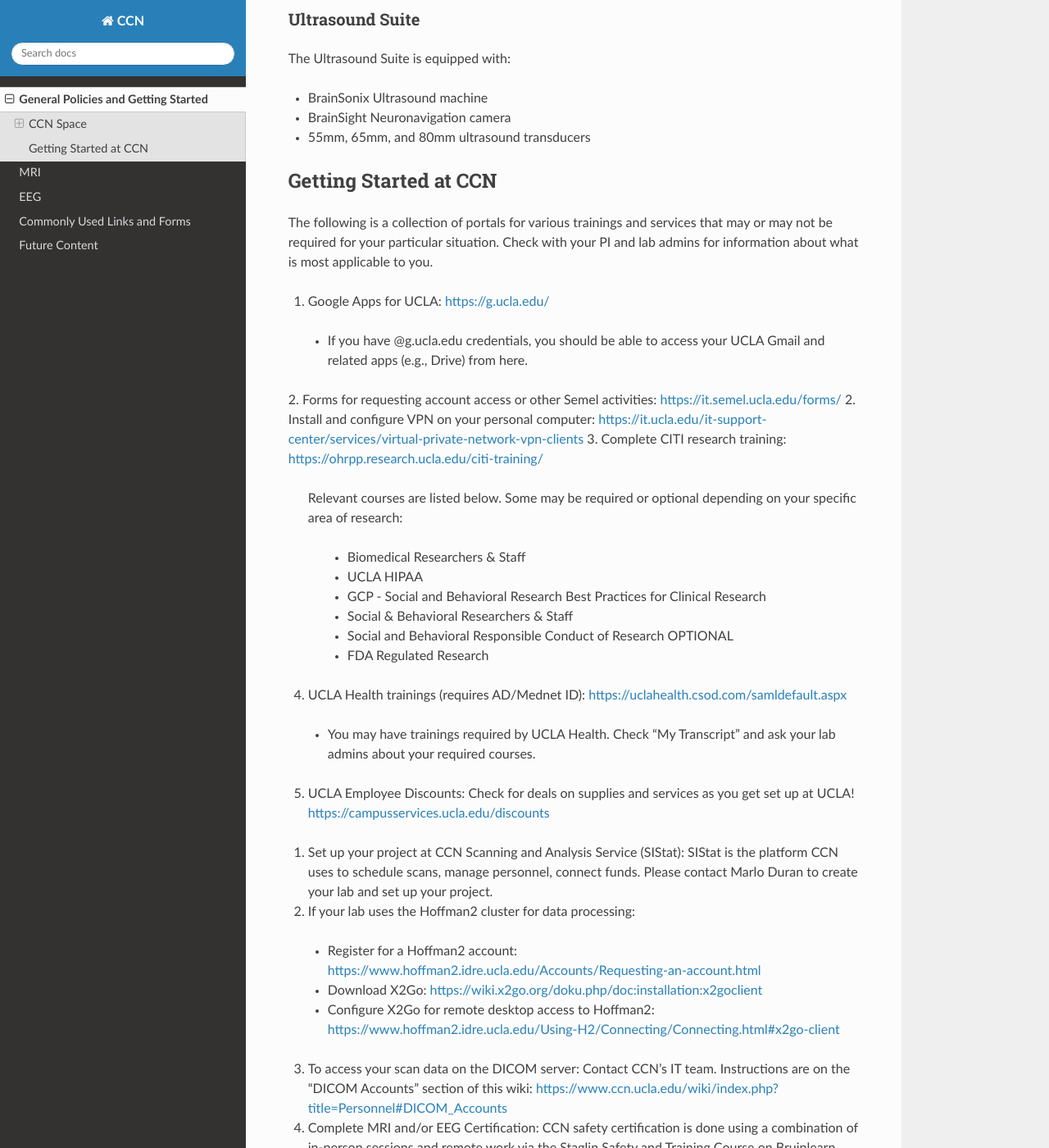
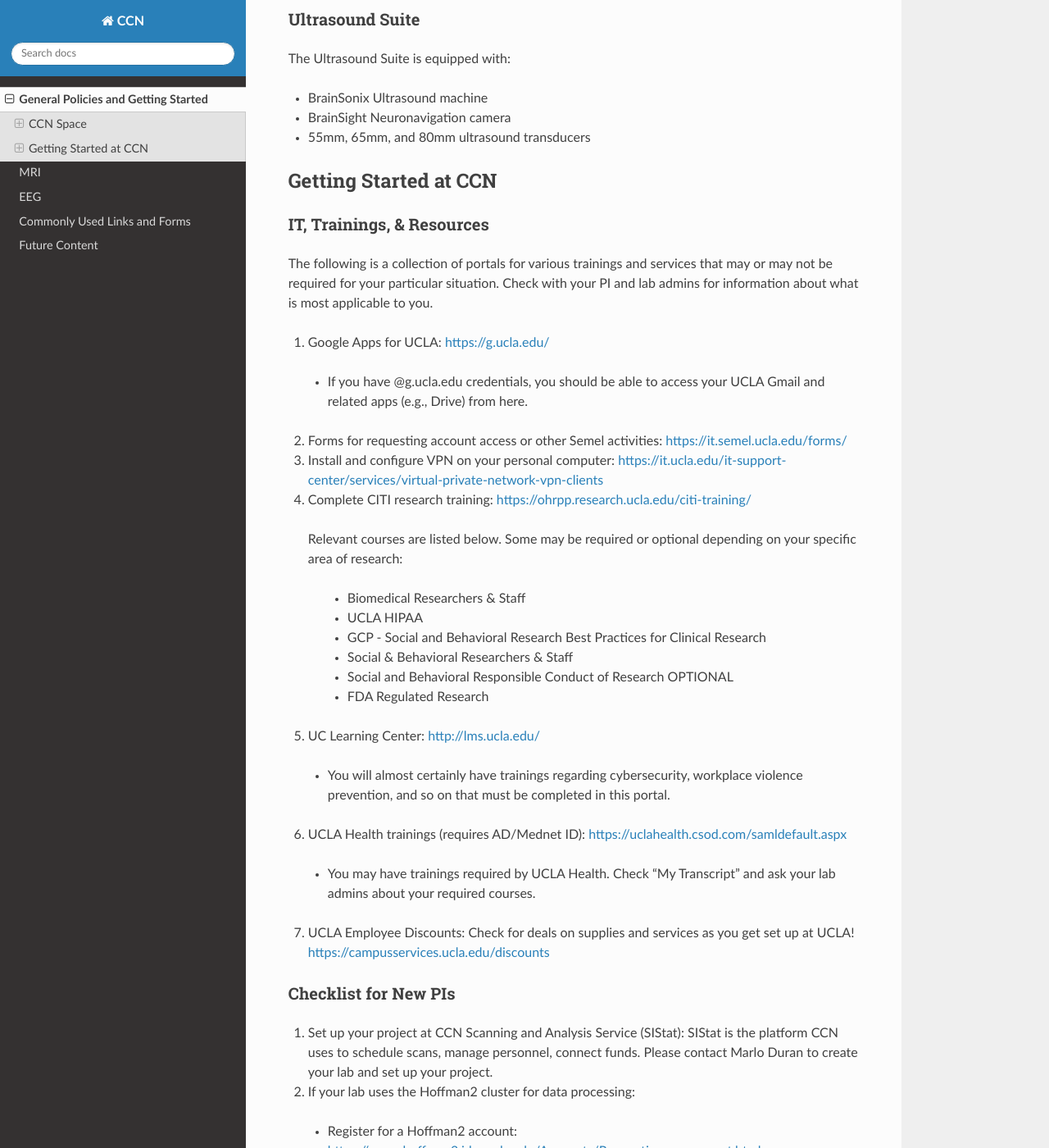
Before and after one commit to CCN-Support/CCN_Wiki, a Sphinx documentation site: the page built from docs/source/generalpolicies.rst, in a window 1280 px wide and 1400 px high, scrolled down 3486 px. Shown: the whole window at 82% size. Built offline with Sphinx 7.4.7 and the Read the Docs theme 3.1.0, drawn with Linux system fonts in a browser that asks for light colours.

Commit message:
Update generalpolicies.rst

```diff
--- a/docs/source/generalpolicies.rst
+++ b/docs/source/generalpolicies.rst
@@ -96,7 +96,7 @@
 ----------------------
 
 IT, Trainings, & Resources
-~~~~~~~~~~~~~~~~~~~~~~~~~~
+^^^^^^^^^^^^^^^^^^^^^^^^^^
 
 The following is a collection of portals for various trainings and services that may or may not be required for your particular situation. Check with your PI and lab admins for information about what is most applicable to you.
 
@@ -105,8 +105,8 @@
   - If you have @g.ucla.edu credentials, you should be able to access your UCLA Gmail and related apps (e.g., Drive) from here.
 
 2. Forms for requesting account access or other Semel activities: https://it.semel.ucla.edu/forms/
-2. Install and configure VPN on your personal computer: https://it.ucla.edu/it-support-center/services/virtual-private-network-vpn-clients
-3. Complete CITI research training: https://ohrpp.research.ucla.edu/citi-training/
+3. Install and configure VPN on your personal computer: https://it.ucla.edu/it-support-center/services/virtual-private-network-vpn-clients
+4. Complete CITI research training: https://ohrpp.research.ucla.edu/citi-training/
   Relevant courses are listed below. Some may be required or optional depending on your specific area of research:
 
     - Biomedical Researchers & Staff
@@ -115,14 +115,20 @@
     - Social & Behavioral Researchers & Staff
     - Social and Behavioral Responsible Conduct of Research OPTIONAL
     - FDA Regulated Research
-4. UCLA Health trainings (requires AD/Mednet ID): https://uclahealth.csod.com/samldefault.aspx
+
+5. UC Learning Center: http://lms.ucla.edu/
+
+  - You will almost certainly have trainings regarding cybersecurity, workplace violence prevention, and so on that must be completed in this portal.
+
+6. UCLA Health trainings (requires AD/Mednet ID): https://uclahealth.csod.com/samldefault.aspx
 
   - You may have trainings required by UCLA Health. Check "My Transcript" and ask your lab admins about your required courses.
 
-5. UCLA Employee Discounts: Check for deals on supplies and services as you get set up at UCLA! https://campusservices.ucla.edu/discounts
+7. UCLA Employee Discounts: Check for deals on supplies and services as you get set up at UCLA! https://campusservices.ucla.edu/discounts
+
 
 Checklist for New PIs
-~~~~~~~~~~~~~~~~~~~~~
+^^^^^^^^^^^^^^^^^^^^^
 
 1. Set up your project at CCN Scanning and Analysis Service (SIStat): SIStat is the platform CCN uses to schedule scans, manage personnel, connect funds. Please contact Marlo Duran to create your lab and set up your project.
 2. If your lab uses the Hoffman2 cluster for data processing:
@@ -134,7 +140,7 @@
 4. Complete MRI and/or EEG Certification: CCN safety certification is done using a combination of in-person sessions and remote work via the Staglin Safety and Training Course on Bruinlearn. Please ask your lab manager/research coordinator if you need an enrollment link. All links and resources necessary can be found on the BruinLearn course. Recertification is also done via the BruinLearn platform, with no password necessary. Please only email the MR Tech if you are experiencing trouble enrolling in the course or you have questions with the materials.
 
 Software Licenses
-~~~~~~~~~~~~~~~~~
+^^^^^^^^^^^^^^^^^
 
 Below is a non-exhaustive list of campus-wide software licenses available to UCLA students, faculty, and staff.
 
```
